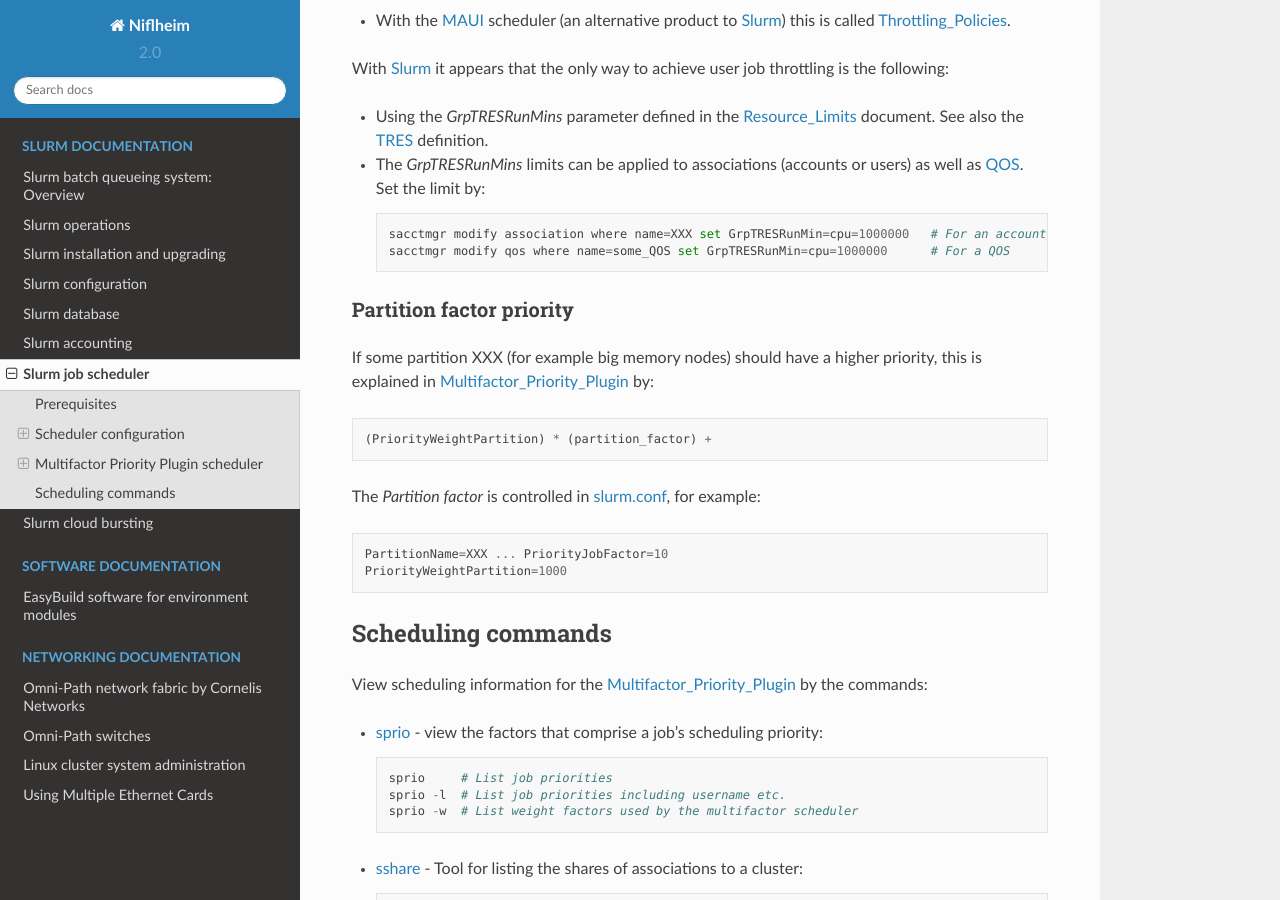
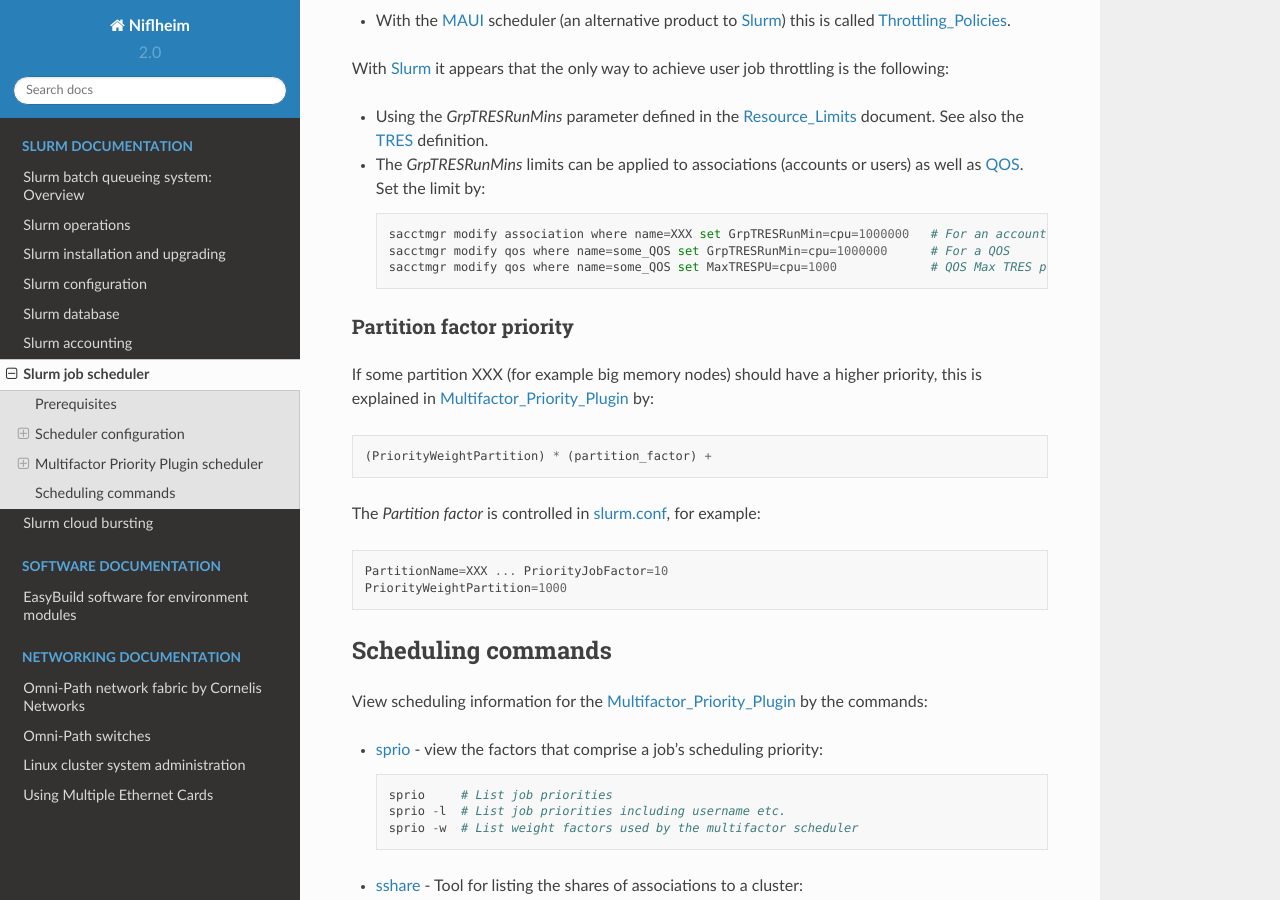
Before and after one commit to OleHolmNielsen/Niflheim_system, a Sphinx documentation site: the page built from docs/Slurm_scheduler.rst, in a window 1280 px wide and 900 px high, scrolled down 5914 px. Built offline with Sphinx 7.4.7 and the Read the Docs theme 2.0.0, drawn with Linux system fonts in a browser that asks for light colours.

Commit message:
QOS limits

```diff
--- a/docs/Slurm_scheduler.rst
+++ b/docs/Slurm_scheduler.rst
@@ -256,6 +256,7 @@ With Slurm_ it appears that the only way to achieve user job throttling is the f
 
     sacctmgr modify association where name=XXX set GrpTRESRunMin=cpu=1000000   # For an account/user asociation
     sacctmgr modify qos where name=some_QOS set GrpTRESRunMin=cpu=1000000      # For a QOS
+    sacctmgr modify qos where name=some_QOS set MaxTRESPU=cpu=1000             # QOS Max TRES per user
 
 .. _MAUI: https://docs.adaptivecomputing.com/maui/
 .. _Throttling_Policies: https://docs.adaptivecomputing.com/maui/throttling306.php
```
